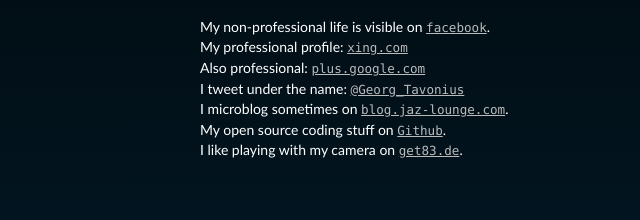
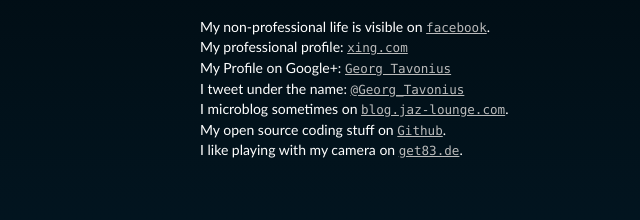
Before and after one commit to Calamari/homepage, a plain HTML site: page index.html in a window 1280 px wide. Shown: the part 499-719 px from the top of the page, 640-1280 px from the left. Drawn offline with nearby package versions, Linux system fonts and the light colour scheme.

Commit message:
added rel=author for google plus

```diff
--- a/index.html
+++ b/index.html
@@ -32,7 +32,7 @@
     <ul>
       <li>My non-professional life is visible on <a href="http://www.facebook.com/georg.tavonius">facebook</a>.</li>
       <li>My professional profile: <a href="http://www.xing.com/profile/Georg_Tavonius">xing.com</a></li>
-      <li>Also professional: <a href="https://plus.google.com/100254305021076830105/about">plus.google.com</a></li>
+      <li>My Profile on Google+: <a href="https://plus.google.com/100254305021076830105?rel=author">Georg Tavonius</a></li>
       <li>I tweet under the name: <a href="http://twitter.com/Georg_Tavonius">@Georg_Tavonius</a></li>
       <li>I microblog sometimes on <a href="http://blog.jaz-lounge.com/">blog.jaz-lounge.com</a>.</li>
       <li>My open source coding stuff on <a href="https://github.com/calamari">Github</a>.</li>
```
